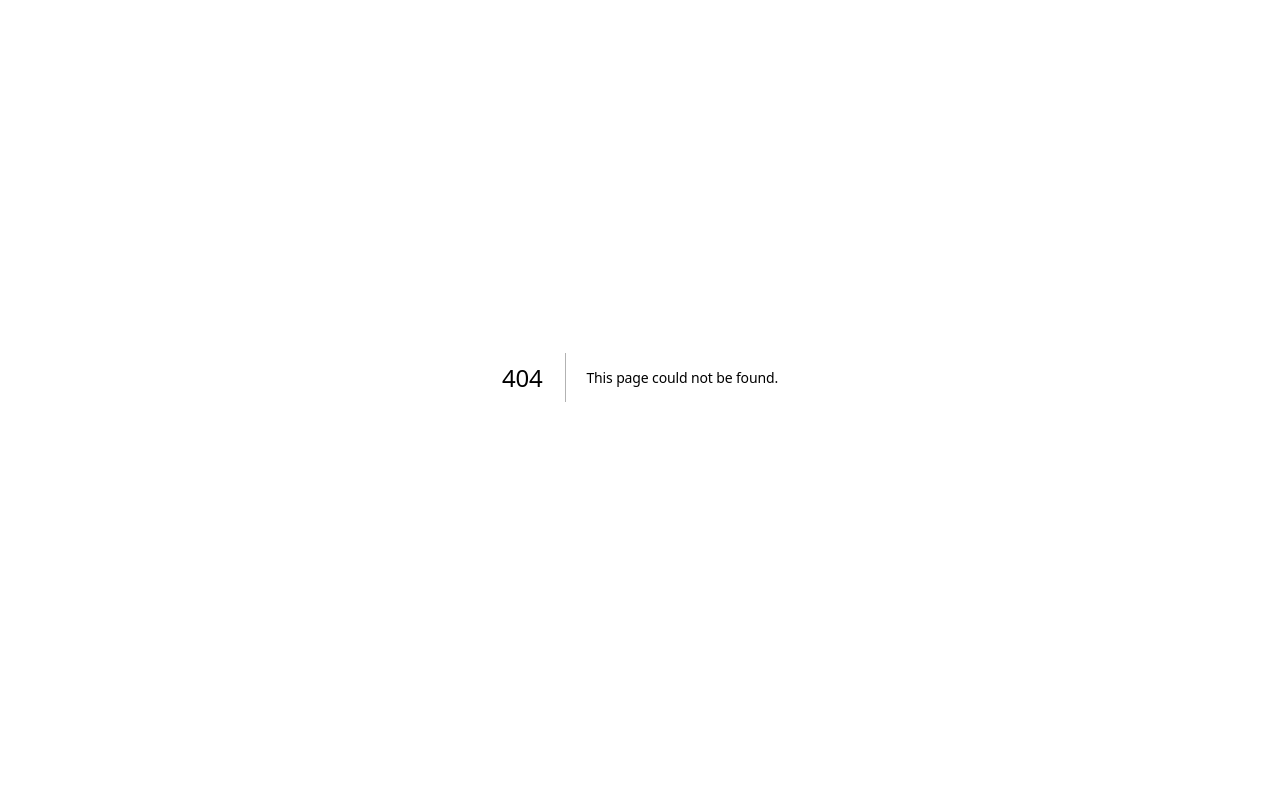
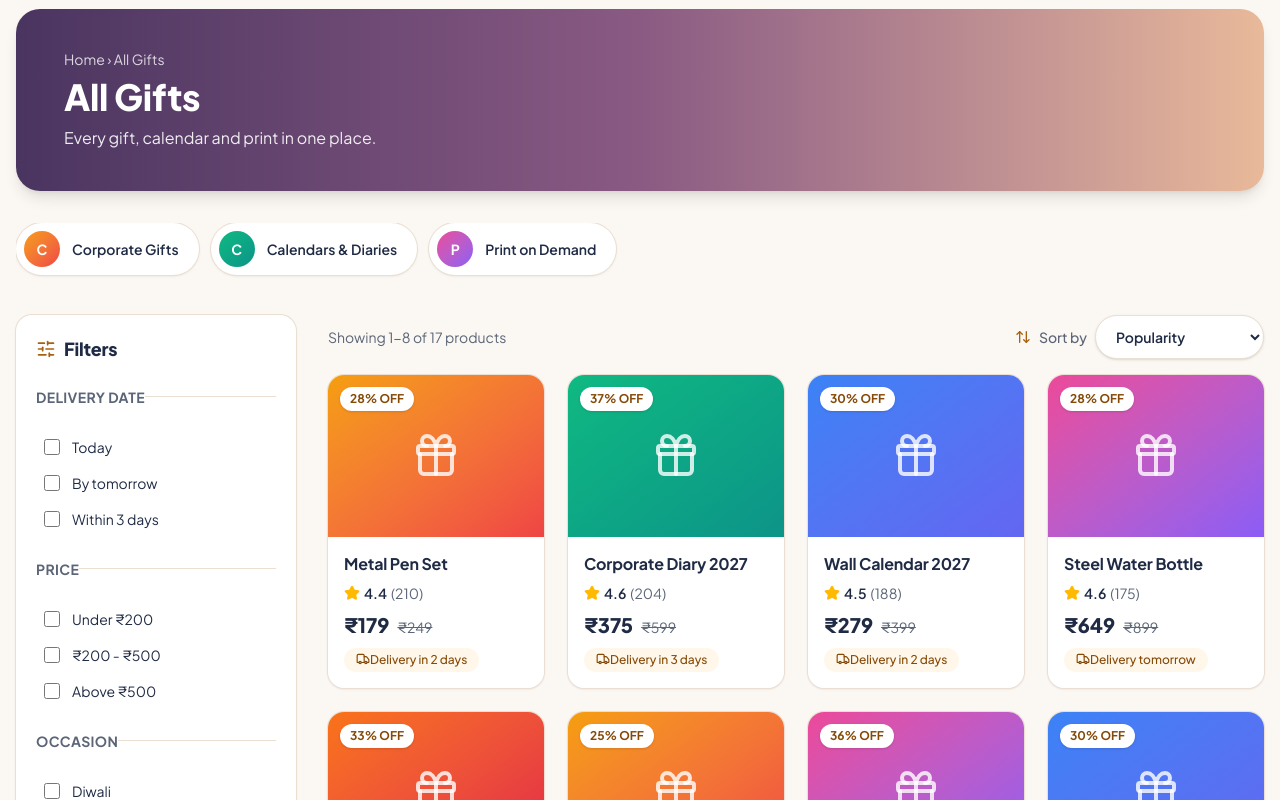
Before and after one commit to komalbaviskar529-creator/stutium-frontend, a Next.js app: page /category/all in a window 1280 px wide. Before the commit this address had no page. Shown: the part 180-980 px from the top of the page. Built offline with nearby package versions, Linux system fonts and the light colour scheme; a web font is replaced by a local one.

Commit message:
feat: add category page with filters, sort and pagination

```diff
--- /dev/null
+++ b/app/category/[slug]/page.tsx
@@ -0,0 +1,140 @@
+import type { Metadata } from "next";
+import Link from "next/link";
+import { notFound } from "next/navigation";
+import { Suspense } from "react";
+import { SearchX, SlidersHorizontal } from "lucide-react";
+import { ActiveFilters } from "@/components/ActiveFilters";
+import { CategoryPills, type Pill } from "@/components/CategoryPills";
+import { FilterSidebar } from "@/components/FilterSidebar";
+import { Pagination } from "@/components/Pagination";
+import { ProductCard } from "@/components/ProductCard";
+import { SortSelect } from "@/components/SortSelect";
+import {
+  PAGE_SIZE,
+  applyFilters,
+  applySort,
+  buildHref,
+  paginate,
+  parseFilters,
+  type RawParams,
+} from "@/lib/listing";
+import { getCategories, getCategory, getProductsByCategory } from "@/lib/products";
+
+type Props = {
+  params: Promise<{ slug: string }>;
+  searchParams: Promise<RawParams>;
+};
+
+const BLURBS: Record<string, string> = {
+  all: "Every gift, calendar and print in one place.",
+  "corporate-gifts": "Mugs, pens, bottles and gift boxes with your logo.",
+  "calendars-diaries": "2027 calendars, diaries and planners with custom covers.",
+  "print-on-demand": "Posters, cards, stickers and notebooks, even a single piece.",
+};
+
+export async function generateMetadata({ params }: Pick<Props, "params">): Promise<Metadata> {
+  const { slug } = await params;
+  const category = getCategory(slug);
+  return { title: category ? `${category.name} | Stutium` : "Category | Stutium" };
+}
+
+export default async function CategoryPage({ params, searchParams }: Props) {
+  const { slug } = await params;
+  const category = getCategory(slug);
+  if (!category) notFound();
+
+  const filters = parseFilters(await searchParams);
+  const path = `/category/${slug}`;
+
+  const filtered = applySort(applyFilters(getProductsByCategory(slug), filters), filters.sort);
+  const { items, page, totalPages, total } = paginate(filtered, filters.page);
+  const start = total === 0 ? 0 : (page - 1) * PAGE_SIZE + 1;
+  const end = start + items.length - 1;
+
+  const pills: Pill[] =
+    slug === "all"
+      ? getCategories()
+          .filter((c) => c.slug !== "all")
+          .map((c) => ({ label: c.name, href: `/category/${c.slug}` }))
+      : [
+          { label: "All", href: buildHref(path, filters, { sub: undefined, page: undefined }), active: !filters.sub },
+          ...category.subCategories.map((s) => ({
+            label: s.name,
+            href: buildHref(path, filters, { sub: s.slug, page: undefined }),
+            active: filters.sub === s.slug,
+          })),
+        ];
+
+  return (
+    <div className="mx-auto max-w-7xl space-y-8 px-4 py-8">
+      <section className="relative overflow-hidden rounded-3xl bg-linear-to-r from-[#4a3560] via-[#8a5a83] to-[#e9b99a] px-8 py-10 text-white shadow-lg sm:px-12">
+        <nav aria-label="Breadcrumb" className="text-sm text-white/80">
+          <Link href="/" className="hover:underline">
+            Home
+          </Link>{" "}
+          › {category.name}
+        </nav>
+        <h1 className="mt-2 text-3xl font-extrabold tracking-tight md:text-4xl">{category.name}</h1>
+        <p className="mt-2 max-w-xl text-white/90">{BLURBS[slug] ?? BLURBS.all}</p>
+      </section>
+
+      <CategoryPills items={pills} />
+
+      <div className="grid gap-8 lg:grid-cols-[280px_1fr]">
+        <aside>
+          <details className="rounded-2xl bg-white shadow-sm ring-1 ring-line lg:hidden">
+            <summary className="flex cursor-pointer list-none items-center gap-2 p-4 font-semibold">
+              <SlidersHorizontal className="size-5 text-brand-600" aria-hidden />
+              Filters
+            </summary>
+            <Suspense fallback={null}>
+              <FilterSidebar plain />
+            </Suspense>
+          </details>
+          <div className="hidden lg:block">
+            <Suspense fallback={null}>
+              <FilterSidebar />
+            </Suspense>
+          </div>
+        </aside>
+
+        <section aria-label="Products">
+          <div className="mb-4 flex flex-wrap items-center justify-between gap-3">
+            <p className="text-sm text-muted">
+              {total === 0 ? "No products" : `Showing ${start}-${end} of ${total} products`}
+            </p>
+            <Suspense fallback={null}>
+              <SortSelect />
+            </Suspense>
+          </div>
+
+          <ActiveFilters path={path} filters={filters} category={category} />
+
+          {items.length === 0 ? (
+            <div className="rounded-2xl bg-white p-12 text-center shadow-sm ring-1 ring-line">
+              <span className="mx-auto flex size-16 items-center justify-center rounded-full bg-brand-50 text-brand-700">
+                <SearchX className="size-8" aria-hidden />
+              </span>
+              <p className="mt-4 text-lg font-bold">No products match these filters</p>
+              <p className="mt-1 text-sm text-muted">Try removing a filter or choosing another category.</p>
+              <Link
+                href={path}
+                className="btn-gradient mt-5 inline-flex h-11 items-center rounded-xl px-6 text-sm font-semibold shadow-md"
+              >
+                Clear filters
+              </Link>
+            </div>
+          ) : (
+            <div className="grid grid-cols-2 gap-4 lg:grid-cols-3 lg:gap-6 xl:grid-cols-4">
+              {items.map((p) => (
+                <ProductCard key={p.id} product={p} />
+              ))}
+            </div>
+          )}
+
+          <Pagination path={path} filters={filters} page={page} totalPages={totalPages} />
+        </section>
+      </div>
+    </div>
+  );
+}
```
